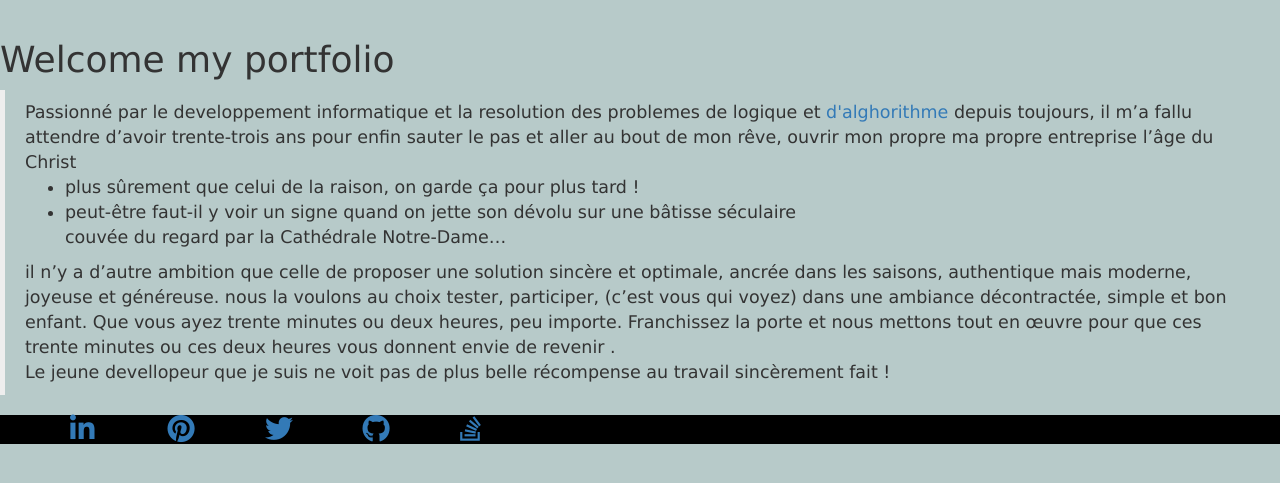
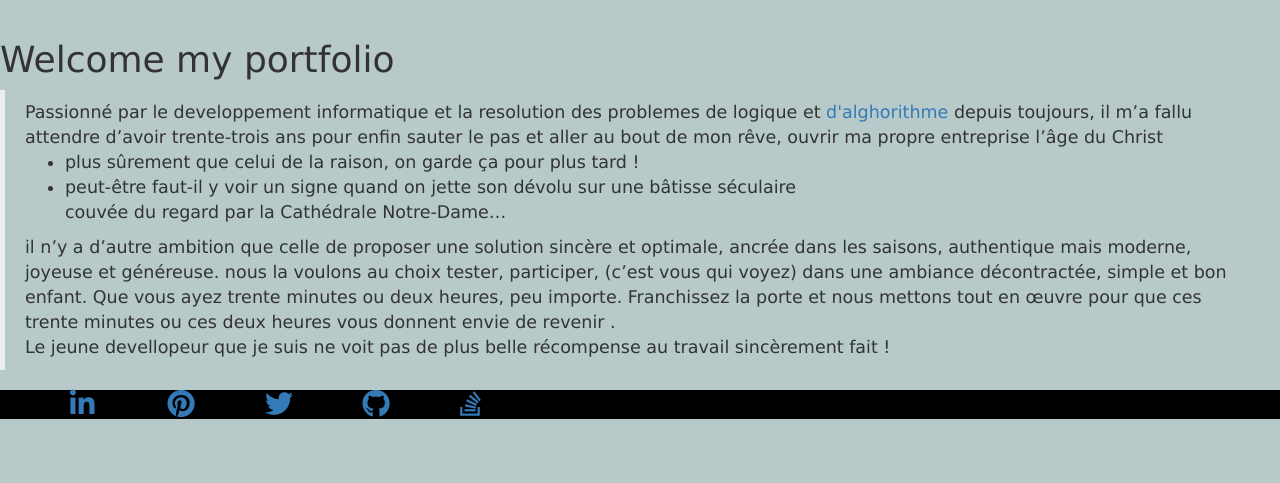
Before and after one commit to sitayebsofiane/portfolio_with_flask, a Flask app: page / in a window 1280 px wide. Shown: the part 72-555 px from the top of the page. Run offline with Flask 2, Linux system fonts and the light colour scheme; some libraries are stand-ins or nearby versions.

Commit message:
add home text

```diff
--- a/portfolio/templates/pages/home.html
+++ b/portfolio/templates/pages/home.html
@@ -8,7 +8,7 @@
         Passionné par le developpement informatique
         et la resolution des problemes de logique
         et <a href="https://fr.wikipedia.org/wiki/Algorithme">d'alghorithme</a> depuis toujours, il m’a fallu attendre d’avoir trente-trois
-        ans pour enfin sauter le pas et aller au bout de mon rêve, ouvrir mon propre ma propre entreprise
+        ans pour enfin sauter le pas et aller au bout de mon rêve, ouvrir ma propre entreprise
          l’âge du Christ
          <ul>
         <li>plus sûrement que celui de la raison, on garde ça pour plus tard ! </li>
```
